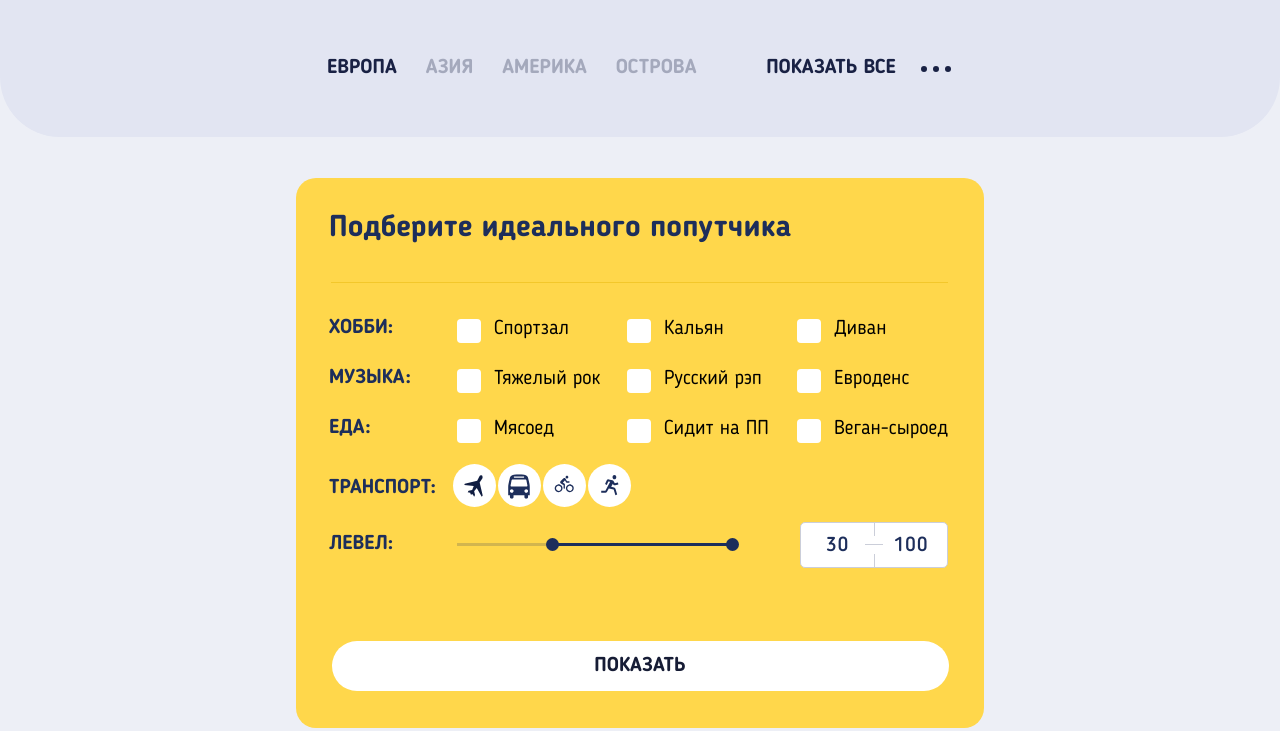
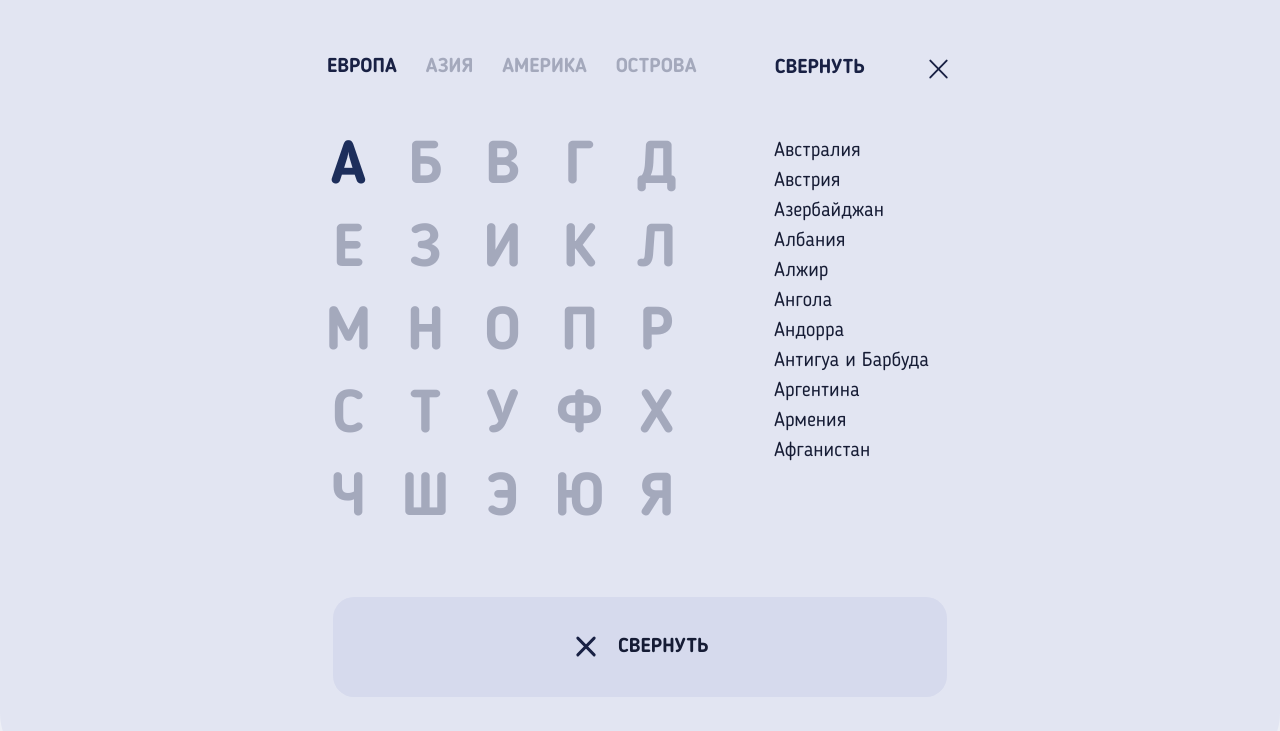
Before and after one commit to kokinz/1569955-pognali-21, a website: page source/catalog.html in a window 1280 px wide. Shown: the part 353-1084 px from the top of the page. Drawn offline with nearby package versions, Linux system fonts and the light colour scheme; files that its build step writes are made by us from their sources.

Commit message:
catalog modal

```diff
--- a/source/catalog.html
+++ b/source/catalog.html
@@ -111,7 +111,7 @@
       <a class="page__main-link" href="index.html">На главную</a>
     </div>
 
-    <section class="country-filter country-filter--closed">
+    <section class="country-filter country-filter--opened">
       <div class="country-filter__wrapper container">
         <h2 class="country-filter__title">Фильтрация по странам:</h2>
 
--- a/source/sass/blocks/country-filter.scss
+++ b/source/sass/blocks/country-filter.scss
@@ -11,6 +11,13 @@
     padding-top: 70px;
 
     border-radius: 0 0 60px 60px;
+  }
+}
+
+.country-filter--opened {
+  @media (min-width: $desktop-width) {
+    margin-bottom: 34px;
+    background-color: $basic-blue-light;
   }
 }
 
@@ -45,6 +52,11 @@
     display: flex;
     flex-direction: row;
   }
+}
+
+.country-filter--opened .country-filter__wrapper {
+  display: flex;
+  flex-wrap: wrap;
 }
 
 .country-filter__title {
@@ -84,6 +96,12 @@
   }
 }
 
+.country-filter--opened .country-filter__title {
+  @media (min-width: $desktop-width) {
+    width: 313px;
+  }
+}
+
 .country-filter__continent-list {
   margin: 20px 25px 0;
   padding: 0;
@@ -91,8 +109,15 @@
   list-style: none;
 
   @media (min-width: $tablet-width) {
-    margin-top: 31px;
+    margin-top: 30px;
     margin-left: 31px;
+  }
+}
+
+.country-filter--opened .country-filter__continent-list {
+  @media (min-width: $tablet-width) {
+    display: flex;
+    flex-direction: row;
   }
 }
 
@@ -106,6 +131,10 @@
 
   color: $special-blue;
   opacity: 0.3;
+
+  @media (min-width: $desktop-width) {
+    margin-right: 4px;
+  }
 }
 
 .country-filter__continent-item--selected {
@@ -148,6 +177,30 @@
   @media (min-width: $desktop-width) {
     margin-top: 39px;
     margin-right: 80px;
+  }
+}
+
+.country-filter--opened .country-filter__button {
+  @media (min-width: $tablet-width) {
+    margin-right: 43px;
+
+    &::before {
+      left: 174px;
+      top: 10px;
+      width: 25px;
+      height: 2px;
+    }
+
+    &::after {
+      left: 174px;
+      top: 10px;
+      width: 25px;
+      height: 2px;
+    }
+  }
+
+  @media (min-width: $desktop-width) {
+    display: none;
   }
 }
 
@@ -245,6 +298,10 @@
 
 .country-filter__letter-wrapper {
   position: relative;
+
+  @media (min-width: $desktop-width) {
+    width: 1324px;
+  }
 }
 
 .country-filter__letter-list {
@@ -257,6 +314,19 @@
   padding: 13px 21px 0 26px;
 
   list-style: none;
+
+  @media (min-width: $tablet-width) {
+    width: 390px;
+    padding: 39px 21px 0 20px;
+  }
+
+  @media (min-width: $desktop-width) {
+    width: 1260px;
+    margin: 0;
+    padding: 0;
+    margin-top: 48px;
+    margin-left: 39px;
+  }
 }
 
 .country-filter__letter-item {
@@ -279,6 +349,34 @@
   color: $basic-blue;
   background-color: $basic-white;
   border: 1px solid $additional-grey-dark;
+
+  @media (min-width: $tablet-width) {
+    width: 67px;
+    height: 50px;
+    margin-right: 11px;
+    margin-bottom: 33px;
+
+    font-weight: 700;
+    font-size: 60px;
+    line-height: 60px;
+
+    color: $special-blue;
+    opacity: 0.3;
+
+    border: none;
+    background-color: transparent;
+  }
+
+  @media (min-width: $desktop-width) {
+    width: 251px;
+    padding-bottom: 0;
+    min-height: 420px;
+    height: auto;
+    margin-right: 0;
+    opacity: 1;
+
+    text-align: left;
+  }
 }
 
 .country-filter__country-list {
@@ -301,6 +399,22 @@
   text-align: left;
 
   color: $special-grey;
+
+  @media (min-width: $tablet-width) {
+    margin-left: 459px;
+    margin-top: -61px;
+
+    font-size: 20px;
+    line-height: 30px;
+  }
+
+  @media (min-width: $desktop-width) {
+    display: block;
+    margin: 0;
+    padding: 0;
+    margin-left: -2px;
+    margin-top: 33px;
+  }
 }
 
 .country-filter__letter-item--selected {
@@ -312,6 +426,18 @@
   outline: 1px solid $basic-blue;
   outline-offset: -1px;
   background-color: $basic-blue;
+
+  @media (min-width: $tablet-width) {
+    background-color: transparent;
+    border: none;
+    outline: none;
+    color: $basic-blue;
+    opacity: 1;
+  }
+
+  @media (min-width: $desktop-width) {
+    color: $special-blue;
+  }
 }
 
 .country-filter__letter-item--selected .country-filter__country-list {
@@ -356,6 +482,7 @@
     width: 15px;
     height: 2px;
     border-radius: 2px;
+    border: none;
     transform: matrix(0.71, -0.73, 0.69, 0.71, 0, 0);
 
     background-image: none;
@@ -372,8 +499,60 @@
     width: 15px;
     height: 2px;
     border-radius: 2px;
+    border: none;
     transform: matrix(0.71, 0.73, -0.69, 0.71, 0, 0);
 
     background-color: $special-blue;
   }
+
+  @media (min-width: $tablet-width) {
+    margin-top: 11px;
+    width: 614px;
+    height: 100px;
+    padding-right: 0;
+
+    font-weight: 700;
+    font-size: 20px;
+    line-height: 20px;
+    letter-spacing: 0.1px;
+
+    &::before {
+      left: 240px;
+      top: 48px;
+      width: 26px;
+      height: 3px;
+
+      border: none;
+    }
+
+    &::after {
+      left: 240px;
+      top: 48px;
+      width: 26px;
+      height: 3px;
+
+      border: none;
+    }
+
+    &:active::after {
+      border: none;
+      opacity: 0.3;
+    }
+
+    &:active::before {
+      border: none;
+      opacity: 0.3;
+    }
+  }
+
+  @media (min-width: $desktop-width) {
+    margin-top: -130px;
+    width: 1318px;
+    padding-right: 13px;
+
+    &::after,
+    &::before {
+      left: 589px;
+    }
+  }
 }
```
